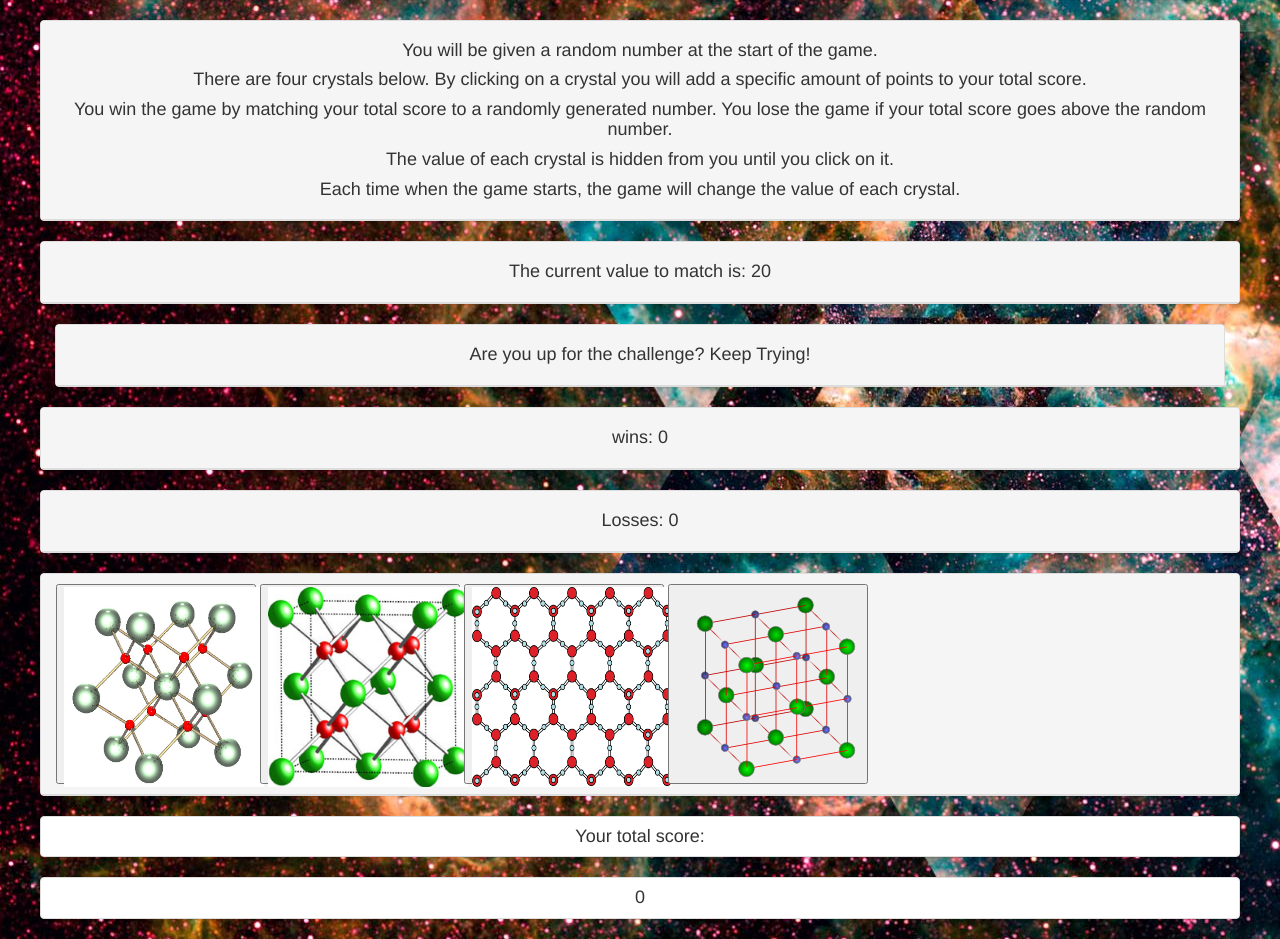
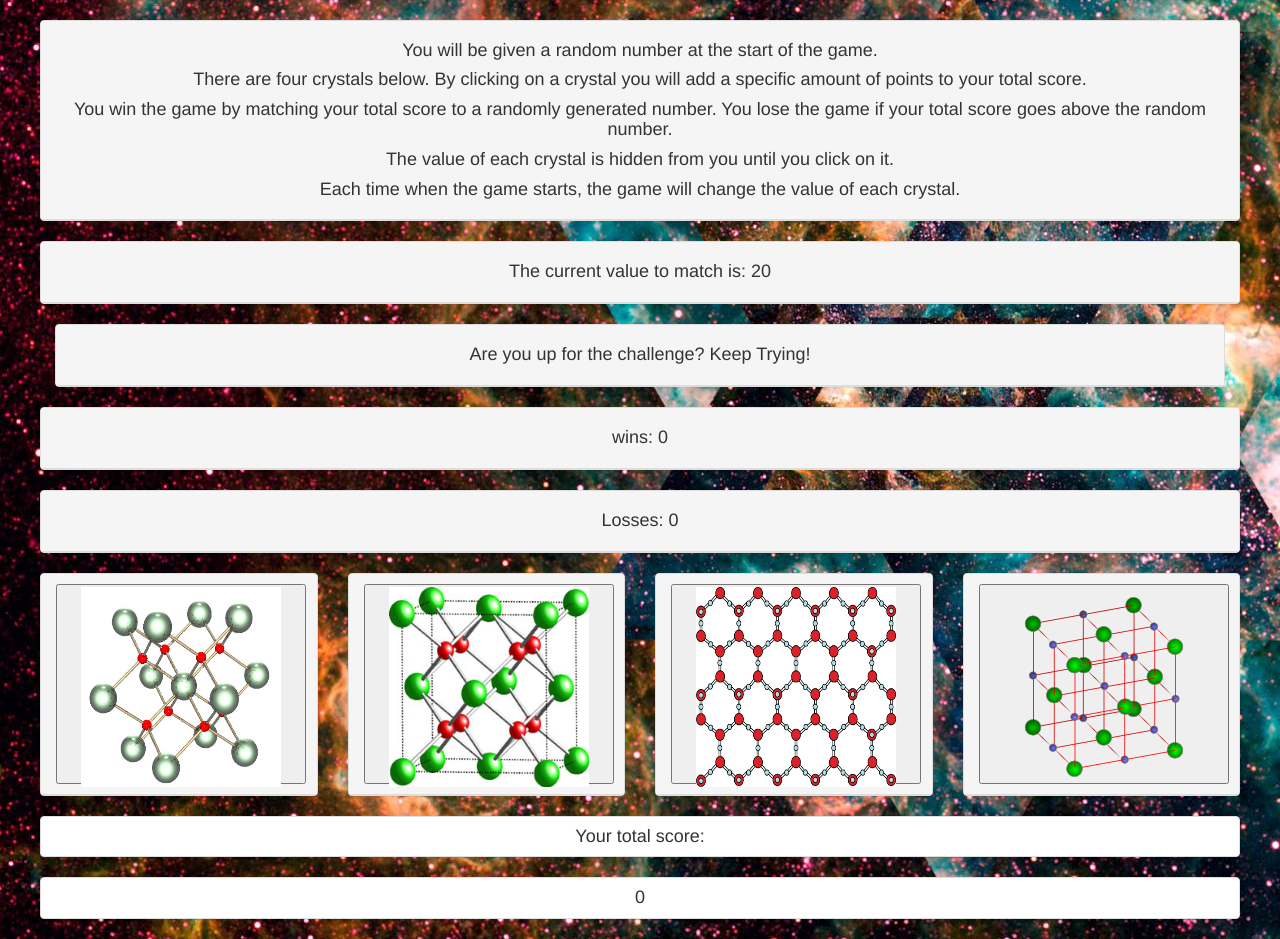
Before and after one commit to Chalmiller/week-4-game, a plain HTML site: page index.html in a window 1280 px wide. Shown: the part 93-1032 px from the top of the page. Drawn offline with nearby package versions, Linux system fonts and the light colour scheme.

Commit message:
Added some styling changes to make the game more aesthetic

```diff
--- a/assets/css/style.css
+++ b/assets/css/style.css
@@ -4,7 +4,7 @@ img {
 }
 button {
 	height: 200px;
-	width: 200px;
+	width: 250px;
 	display: inline-block;
 	margin-left: auto;
 	margin-right: auto;
--- a/index.html
+++ b/index.html
@@ -89,12 +89,30 @@
   </div>
   <div class="row">
     <div class="row align-items-end">
-      <div class="col-lg-12">
+      <div class="col-lg-3">
         <div class="panel panel-default">
           <div class="panel-heading">
             <button id = "image_1" class = "button" value = '1'><img src="assets/images/uranium.jpg" alt="Uranium Crystal"></button>
+          </div>
+        </div>
+      </div>
+      <div class="col-lg-3">
+        <div class="panel panel-default">
+          <div class="panel-heading">
             <button id ="image_2" class = "button" value = '2'><img src="assets/images/plutonium.jpg" alt="Plutonium Crystal"></button>
+          </div>
+        </div>
+      </div>
+      <div class="col-lg-3">
+        <div class="panel panel-default">
+          <div class="panel-heading">
             <button id ="image_3" class = "button" value = '3'><img src="assets/images/water.jpg" alt="Water Crystal"></button>
+          </div>
+        </div>
+      </div>
+      <div class="col-lg-3">
+        <div class="panel panel-default">
+          <div class="panel-heading">
             <button id ="image_4" class = "button" value = '4'><img src="assets/images/sodium.png" alt="Sodium Crystal"></button>
           </div>
         </div>
```
